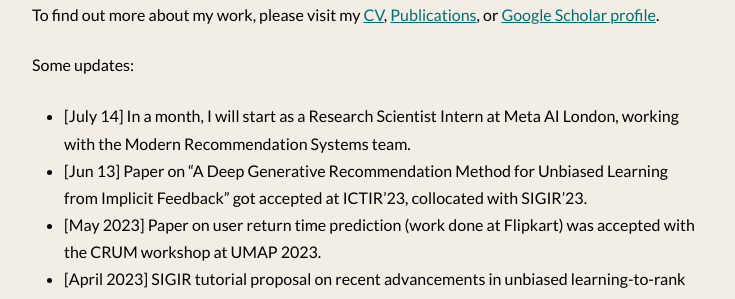
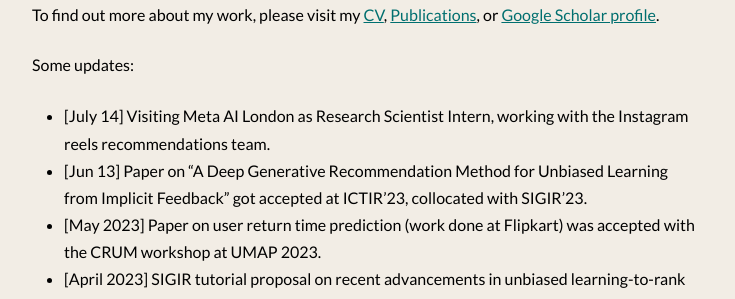
Before and after one commit to shashankg7/shashankg7.github.io, a Jekyll site: the page built from index.md, in a window 1280 px wide. Shown: the part 534-833 px from the top of the page, without its empty margins (272-1007 px from the left). Built offline with Jekyll 4.4.1, drawn with Linux system fonts in a browser that asks for light colours; nearby versions of some CDN libraries.

Commit message:
Update index.md
Meta internship update

```diff
--- a/index.md
+++ b/index.md
@@ -17,7 +17,7 @@
 
 Some updates:
 
-* [July 14] In a month, I will start as a Research Scientist Intern at Meta AI London, working with the Modern Recommendation Systems team.
+* [July 14] Visiting Meta AI London as Research Scientist Intern, working with the Instagram reels recommendations team.
 * [Jun 13] Paper on "A Deep Generative Recommendation Method for Unbiased Learning from Implicit Feedback" got accepted at ICTIR'23, collocated with SIGIR'23.
 * [May 2023] Paper on user return time prediction (work done at Flipkart) was accepted with the CRUM workshop at UMAP 2023.
 * [April 2023] SIGIR tutorial proposal on recent advancements in unbiased learning-to-rank got accepted at SIGIR'23. I will be leading the tutorial discussion at the conference.
```
